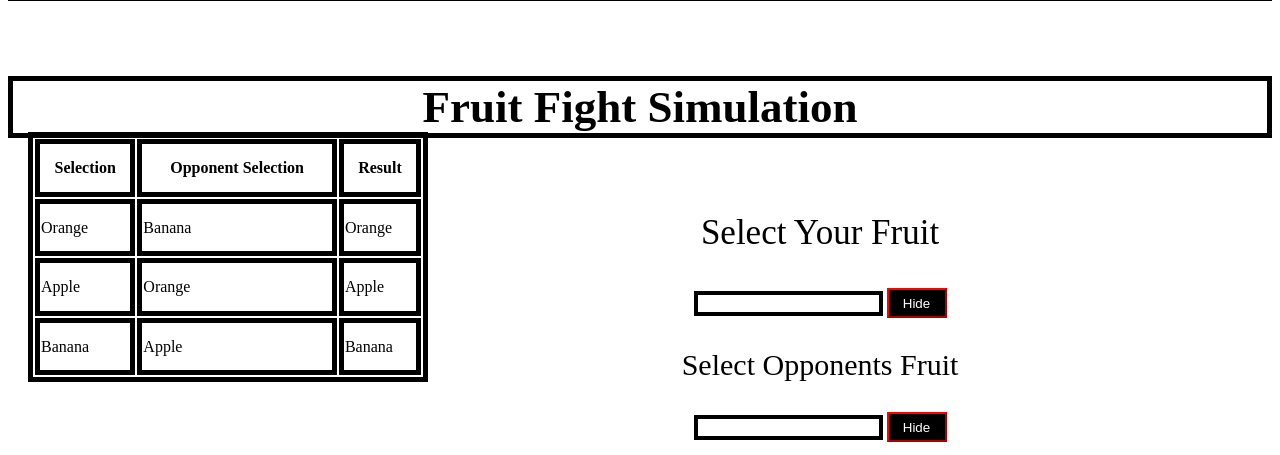
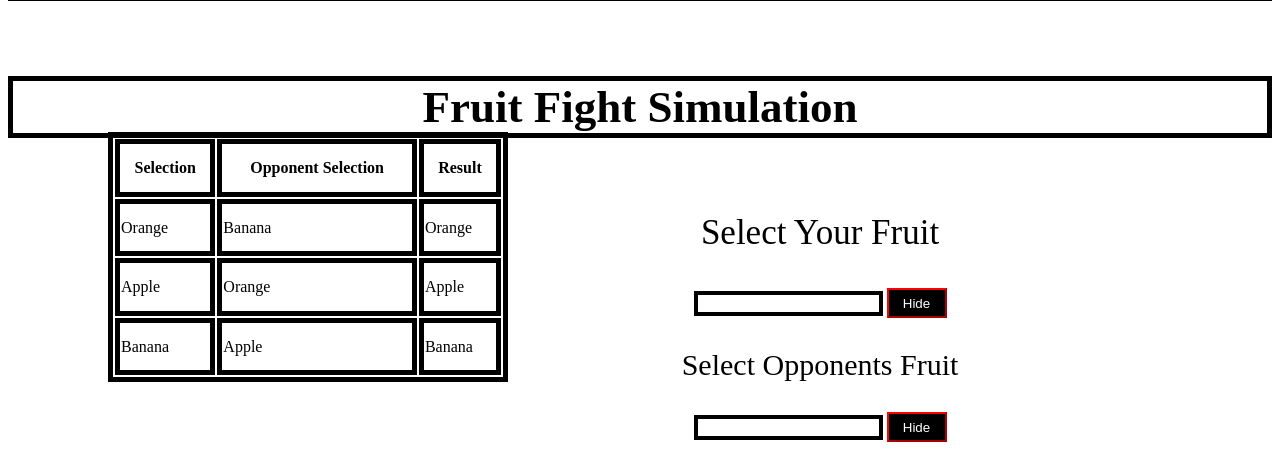
Before and after one commit to fernchavz/FruitFights2, a plain HTML site: page index.html in a window 1280 px wide. Shown: the part 2023-2478 px from the top of the page. Drawn offline with Linux system fonts and the light colour scheme.

Commit message:
Update index.css

```diff
--- a/index.css
+++ b/index.css
@@ -21,6 +21,6 @@ img{width: 300px; height: 275px}
 #opponentInput{position:relative;right:-180px;border: 4.5px solid}
 #userInput{position:relative;right:-180px;border: 4.5px solid;}
 #fight{width:100px;height:40px;font-size:30px;color:black;background:grey;border:3px solid;border-color:black}
-table{position:relative;top:-1115px;left: 20px;border:5px solid;width: 400px;height:250px}
+table{position:relative;top:-1115px;left: 100px;border:5px solid;width: 400px;height:250px}
 tr,td,th{border: 5px solid black}
 #results{position:relative;top:-350px;border:5px solid;font-size:35px}
```
